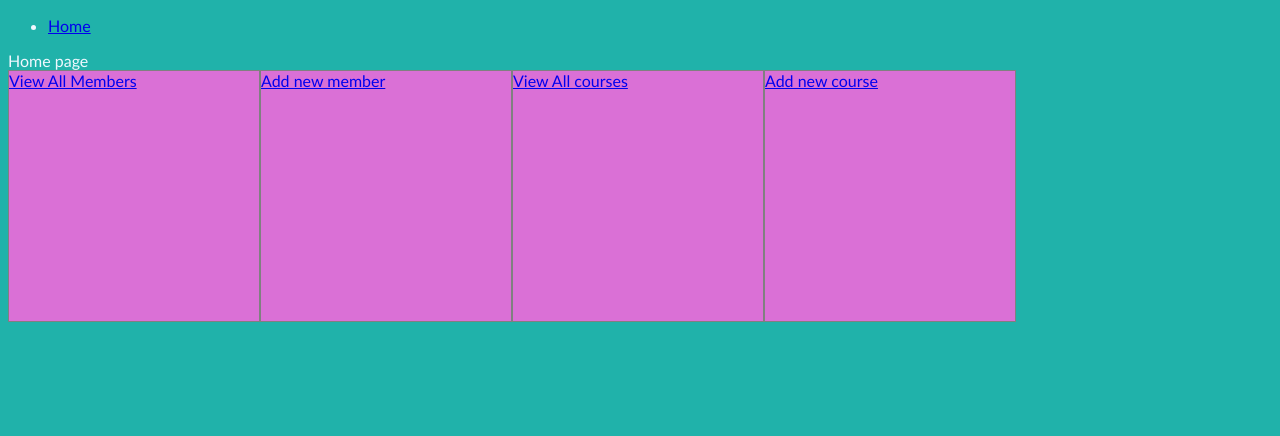
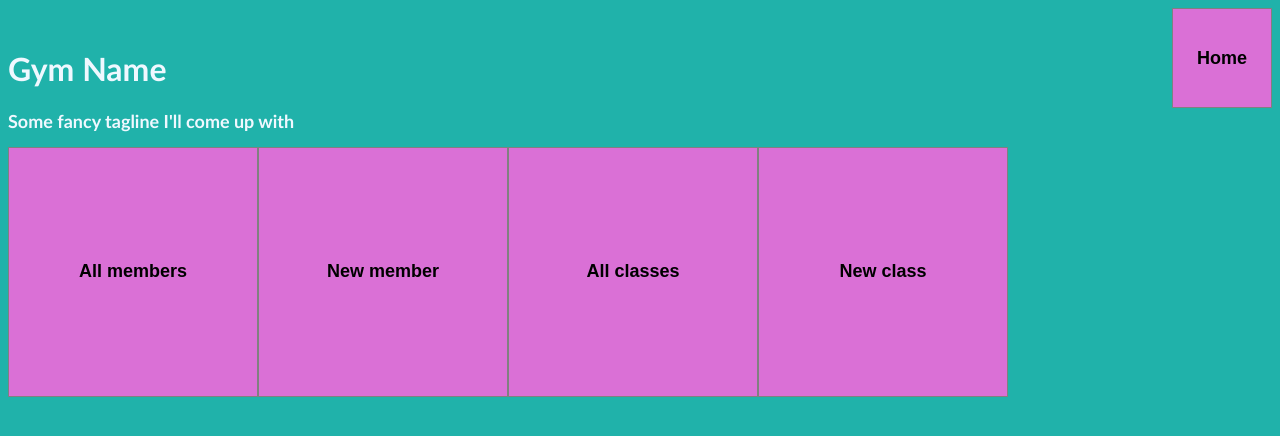
Before and after one commit to D-oro/gym, a Flask app: page / in a window 1280 px wide. Shown: the top 436 px of the page. Run offline with Flask 2, Linux system fonts and the light colour scheme.

Commit message:
now the MVPs are actually working. css is ok will be improved now

```diff
--- a/static/css/style.css
+++ b/static/css/style.css
@@ -2,6 +2,12 @@ html {
     background: lightseagreen;
     font-family: 'Trebuchet MS', 'Lucida Sans Unicode', 'Lucida Grande', 'Lucida Sans', Arial, sans-serif;
     color: aliceblue;
+}
+
+header{
+    height: 20px;
+    display: flex;
+    justify-content: flex-end;
 }
 
 .flex{
@@ -10,9 +16,65 @@ html {
     flex-flow: row wrap;
 }
 
-.box{
+.booking{
+    display: flex;
+    justify-content: space-between
+}
+
+.button2{
     width: 250px;
     height: 250px;
     background-color: orchid;
     border: 1px solid grey;
+    text-align: center;
+    align-items: center;
+    font-weight: bold;
+    font-size: large;
 }
+
+.button1{
+    width: 100px;
+    height: 100px;
+    background-color: orchid;
+    border: 1px solid grey;
+    font-weight: bold;
+    font-size: large;
+}
+
+
+.button3{
+    width: 120px;
+    height: 40px;
+    background-color: orchid;
+    border: 1px solid grey;
+    font-weight: bold;
+    font-size: medium;
+    margin-top: 20px;
+}
+
+
+td{
+    padding: 0px 0px 0px 10px;
+    text-align: left;
+}
+
+th{
+    padding: 0px 10px 0px 10px;
+    text-align: left;
+}
+
+h1, h2, h3{
+    text-align: left;
+}
+
+h1{
+    font-size: xx-large;
+}
+
+h2{
+    font-size: large;
+}
+
+h3{
+    font-size:medium
+}
--- a/templates/base.html
+++ b/templates/base.html
@@ -10,16 +10,12 @@
 
     <title>Gym</title>
 </head>
-<body>
-<nav>
-    <ul>
-        <li>
-            <a href="/">Home</a>
-        </li>
-    </ul>
-</nav>
+
+<header>
+    <a href="/"><button class="button1">Home</button></a>
+</header>
+
 
     {% block content %}
     {% endblock %}
-</body>
 </html>
--- a/templates/courses/index.html
+++ b/templates/courses/index.html
@@ -1,7 +1,7 @@
 {% extends "base.html" %}
 {% block content %}
 
-<h1>All courses</h1>
+<h1>All upcoming classes</h1>
 <hr>
 
 <table class="table">
@@ -13,9 +13,10 @@
     </tr>
     {% for course in courses %}
     <tr>
-        <td><a href="/bookings/{{course.id}}">{{course.title}}</a></td>
+        <td><a href="/bookings/{{course.id}}"><button>{{course.title}}</button></a></td>
         <td>{{course.date}}</td>
         <td>{{course.time}}</td>
+        <td><a href="/courses/{{course.id}}/edit"><button>edit class details</button></a></td>
     </tr>
     {% endfor %}
 </table>
--- a/templates/courses/new.html
+++ b/templates/courses/new.html
@@ -1,7 +1,8 @@
 {% extends "base.html" %}
 {% block content %}
 
-<h1>Add a new course</h1>
+<h1>Add a new class</h1>
+<h2>Enter the details of the new class and click "add class"</h2>
 
 <form action="/courses" method="post">
     <div>
@@ -19,7 +20,7 @@
         <input type="text" name="time" id="time" placeholder="HH:mm">
     </div>
 
-    <button type="submit">Add course</button>
+    <button type="submit" class="button3">add class</button>
 
 
 </form>
--- a/templates/index.html
+++ b/templates/index.html
@@ -2,22 +2,15 @@
 {% block content %}
 
 
-Home page
+<h1>Gym Name</h1>
+<h2>Some fancy tagline I'll come up with</h2>
 
 <body>
     <main class="flex">
-        <div class="box">
-            <a href="/members">View All Members</a>
-        </div>
-        <div class="box">
-            <a href="/members/new">Add new member</a>
-        </div>
-        <div class="box">
-            <a href="/courses">View All courses</a>
-        </div>
-        <div class="box">
-            <a href="/courses/new">Add new course</a>
-        </div>
+        <a href="/members"><button class="button2">All members</button></a>
+        <a href="/members/new"><button class="button2">New member</button></a>
+        <a href="/courses"><button class="button2">All classes</button></a>
+        <a href="/courses/new"><button class="button2">New class</button></a>
     </main>
 </body>
 
--- a/templates/members/index.html
+++ b/templates/members/index.html
@@ -13,6 +13,7 @@
     <tr>
         <td>{{member.firstname}}</td>
         <td>{{member.lastname}}</td>
+        <td><a href="/members/{{member.id}}/edit"><button>edit member details</button></a></td>
     </tr>
     {% endfor %}
 </table>
--- a/templates/members/new.html
+++ b/templates/members/new.html
@@ -2,6 +2,8 @@
 {% block content %}
 
 <h1>Add a new member</h1>
+<h2>Enter the details of the new member and click "add member"</h2>
+
 
 <form action="/members" method="post">
     <div>
@@ -14,7 +16,7 @@
         <input type="text" name="lastname" id="lastname" placeholder="Last Name">
     </div>
 
-    <button type="submit">Add member</button>
+    <button type="submit" class="button3">add member</button>
 
 </form>
 
```
Also changed, not shown: controllers/booking_controller.py (+18 -5 lines), controllers/course_controller.py (+10 -2 lines), controllers/member_controller.py (+8 -5 lines), repositories/course_repository.py (+12 -2 lines), repositories/member_repository.py (+5 -4 lines), templates/bookings/new.html (+14 -1 lines), templates/bookings/show.html (+16 -9 lines), templates/courses/edit.html (+24 -1 lines), templates/members/edit.html (+15 -1 lines), templates/members/show.html (deleted, +0 -11 lines), repositories/booking_repository.py (line endings or trailing spaces).
